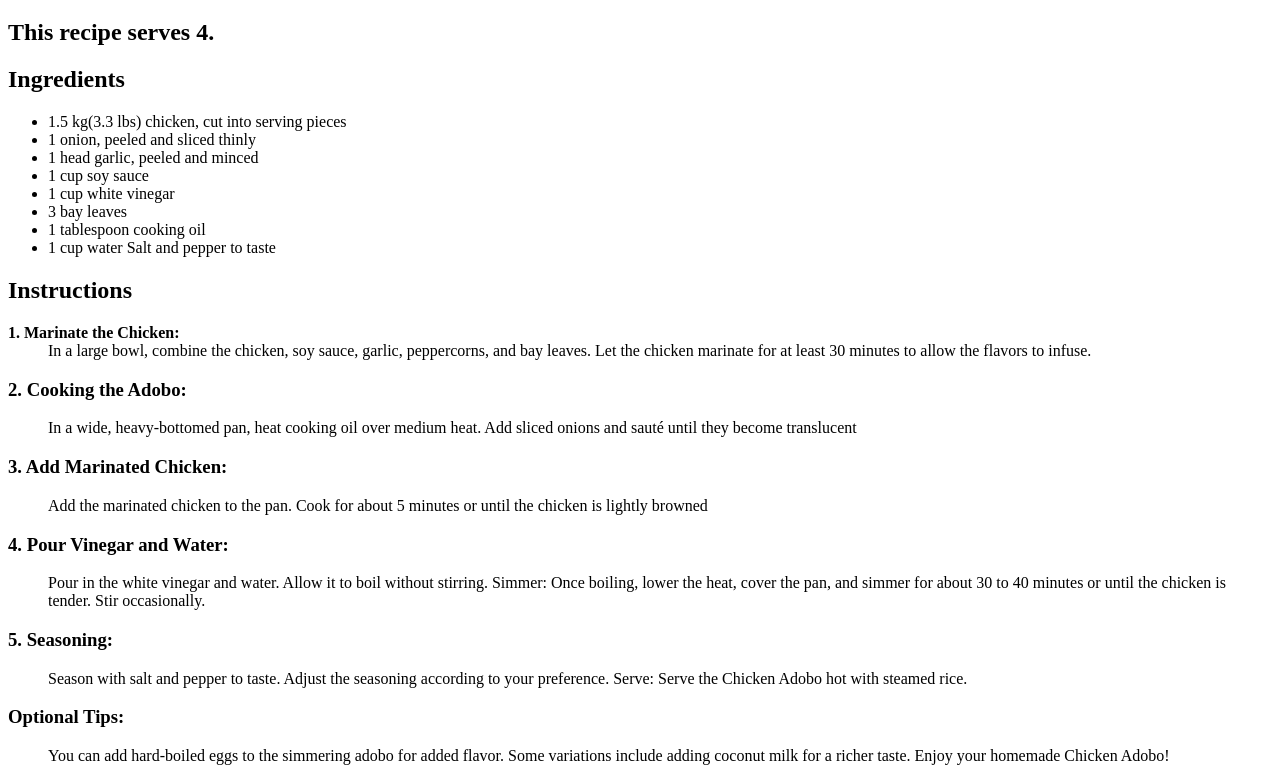
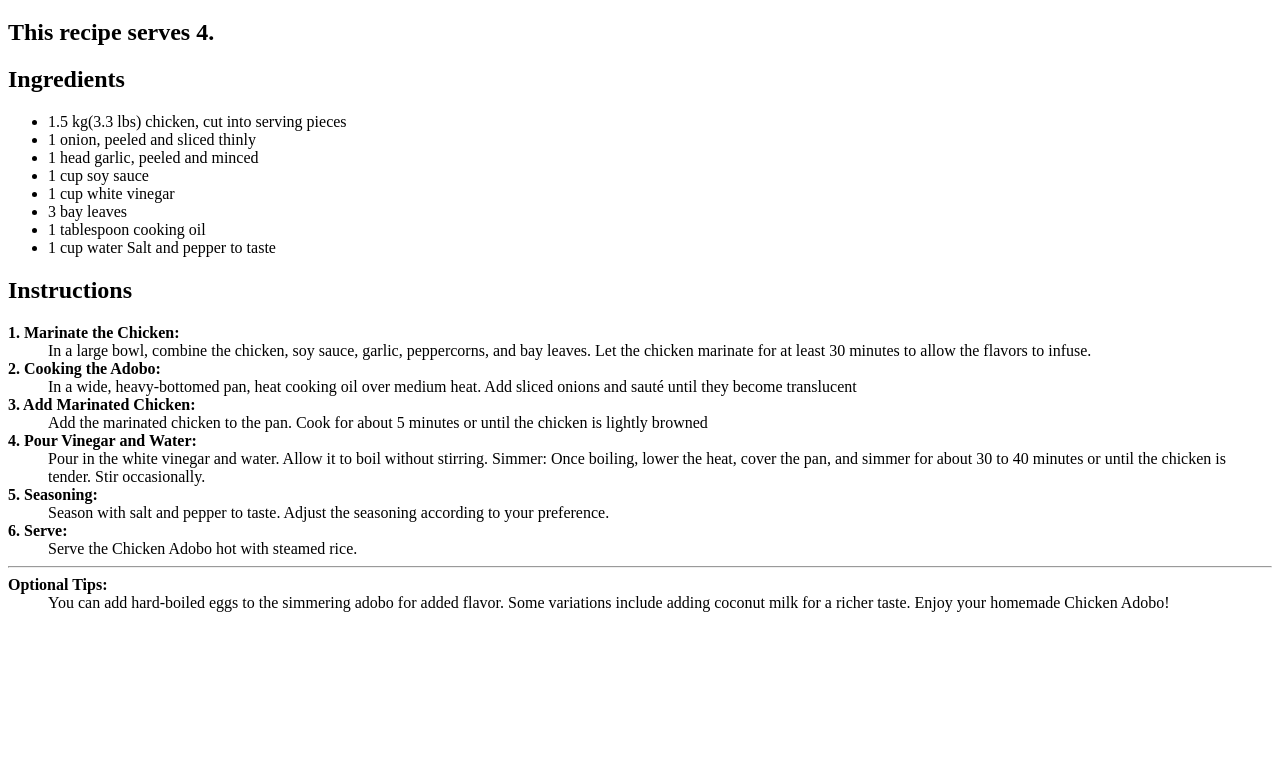
Before and after one commit to korbbii/cagande-ws101, a plain HTML site: page index.html in a window 1280 px wide. Shown: the part 119-892 px from the top of the page. After the commit the page ends 800 px from the top, so only its background shows below. Drawn offline with Linux system fonts and the light colour scheme.

Commit message:
finish na

```diff
--- a/index.html
+++ b/index.html
@@ -33,15 +33,18 @@
     <h2><strong> Instructions </strong></h2>
     <dt><strong> 1. Marinate the Chicken: </strong></dt>
     <dd> In a large bowl, combine the chicken, soy sauce, garlic, peppercorns, and bay leaves. Let the chicken marinate for at least 30 minutes to allow the flavors to infuse.</dd>
-    <h3><strong> 2. Cooking the Adobo: </strong></h3>
+    <dt><strong> 2. Cooking the Adobo: </strong></dt>
     <dd> In a wide, heavy-bottomed pan, heat cooking oil over medium heat. Add sliced onions and sauté until they become translucent </dd>
-    <h3><strong> 3. Add Marinated Chicken: </strong></h3>
+    <dt><strong> 3. Add Marinated Chicken: </strong></dt>
     <dd> Add the marinated chicken to the pan. Cook for about 5 minutes or until the chicken is lightly browned </dd>
-    <h3><strong> 4. Pour Vinegar and Water: </strong></h3>
+    <dt><strong> 4. Pour Vinegar and Water: </strong></dt>
     <dd> Pour in the white vinegar and water. Allow it to boil without stirring. Simmer: Once boiling, lower the heat, cover the pan, and simmer for about 30 to 40 minutes or until the chicken is tender. Stir occasionally. </dd>
-    <h3><strong> 5. Seasoning: </strong></h3>
-    <dd> Season with salt and pepper to taste. Adjust the seasoning according to your preference. Serve: Serve the Chicken Adobo hot with steamed rice. </dd>
-    <h3><strong> Optional Tips: </strong></h3>
+    <dt><strong> 5. Seasoning: </strong></dt>
+    <dd> Season with salt and pepper to taste. Adjust the seasoning according to your preference.</dd>
+    <dt><strong> 6. Serve: </strong></dt>
+    <dd> Serve the Chicken Adobo hot with steamed rice.</dd>
+    <hr/>
+    <dt><strong> Optional Tips: </strong></dt>
     <dd> You can add hard-boiled eggs to the simmering adobo for added flavor. Some variations include adding coconut milk for a richer taste. Enjoy your homemade Chicken Adobo! </dd>
 </body>
 </html>
```
